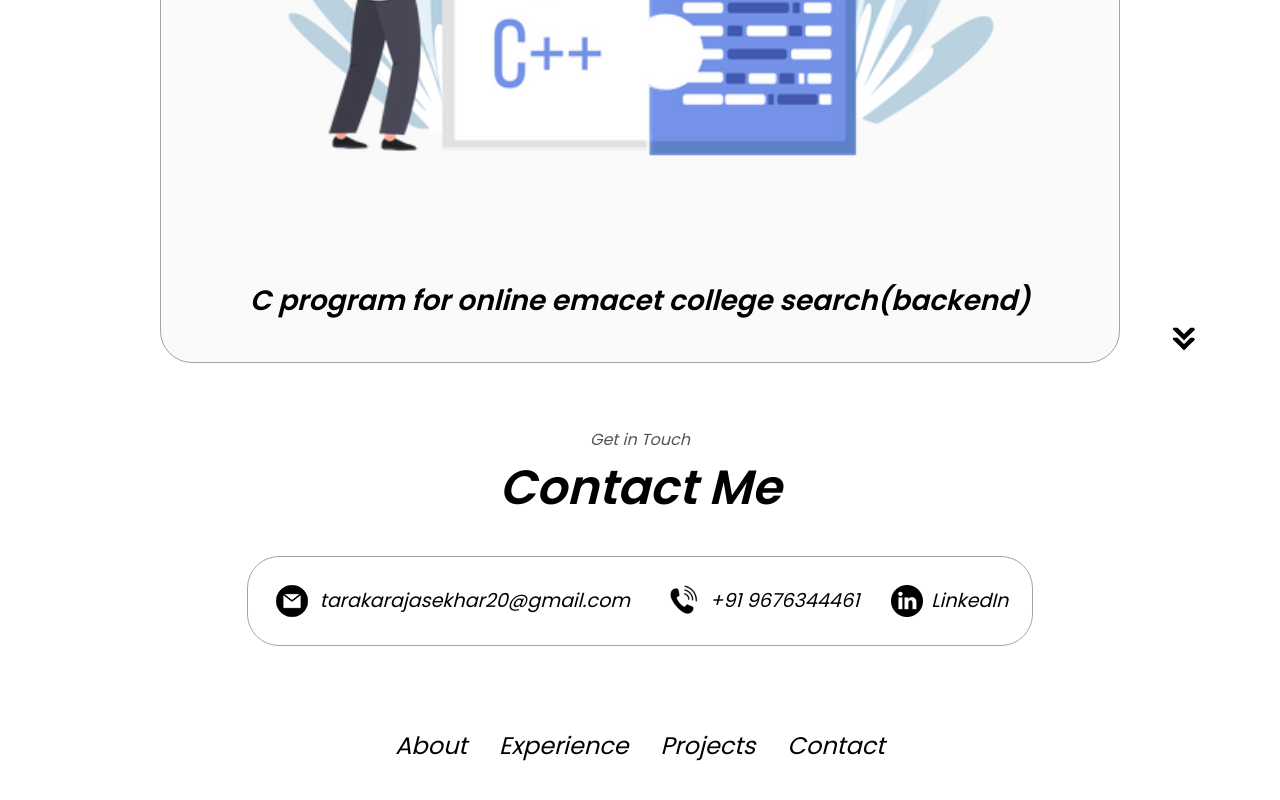
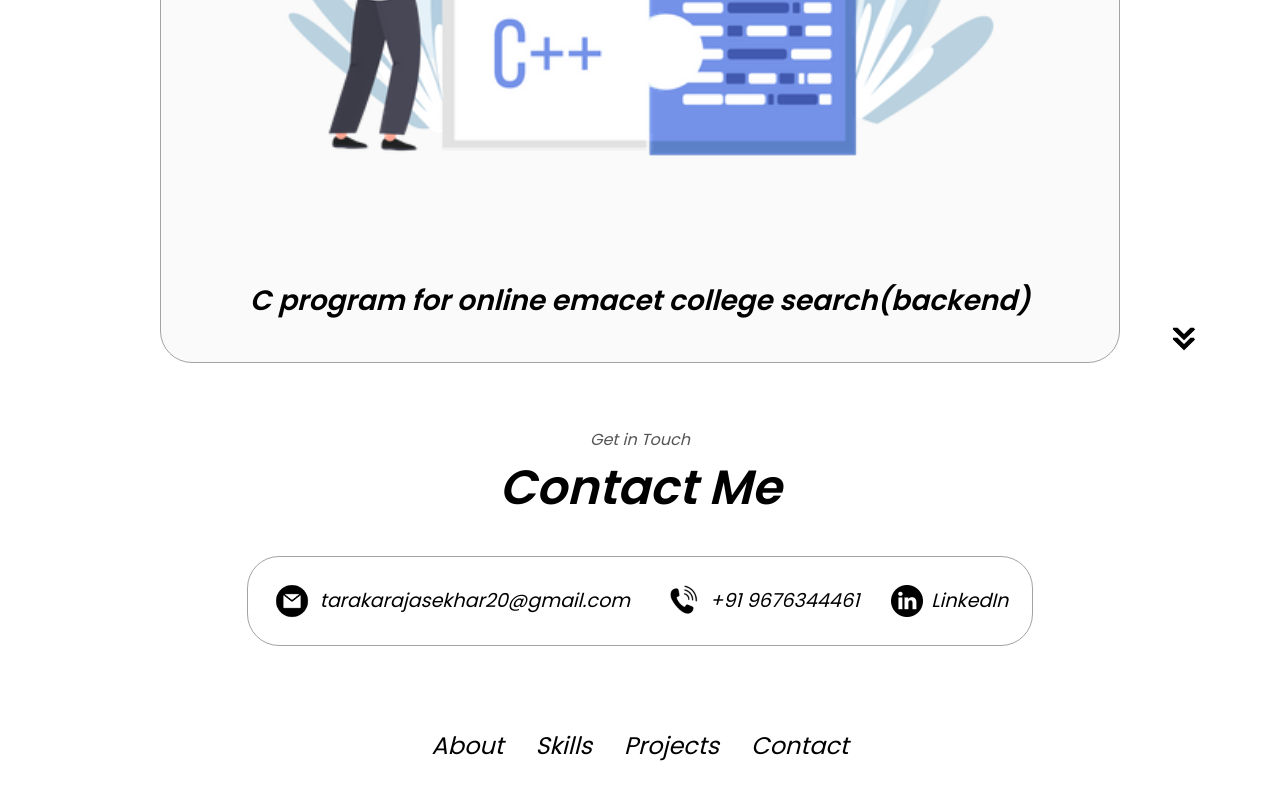
Before and after one commit to Sekhar-23/portfolio_Tarak, a website: page index.html in a window 1280 px wide. Shown: the part 3486-4286 px from the top of the page. Drawn offline with Linux system fonts and the light colour scheme.

Commit message:
Update index.html

```diff
--- a/index.html
+++ b/index.html
@@ -32,7 +32,7 @@
       </div>
       <div class="menu-links">
         <li><a href="#about" onclick="toggleMenu()">About</a></li>
-        <li><a href="#experience" onclick="toggleMenu()">Experience</a></li>
+        <li><a href="#experience" onclick="toggleMenu()">SKills</a></li>
         <li><a href="#projects" onclick="toggleMenu()">Projects</a></li>
         <li><a href="#contact" onclick="toggleMenu()">Contact</a></li>
       </div>
@@ -232,7 +232,7 @@
       <div class="nav-links-container">
         <ul class="nav-links">
           <li><a href="#about">About</a></li>
-          <li><a href="#experience">Experience</a></li>
+          <li><a href="#experience">Skills</a></li>
           <li><a href="#projects">Projects</a></li>
           <li><a href="#contact">Contact</a></li>
         </ul>
```
